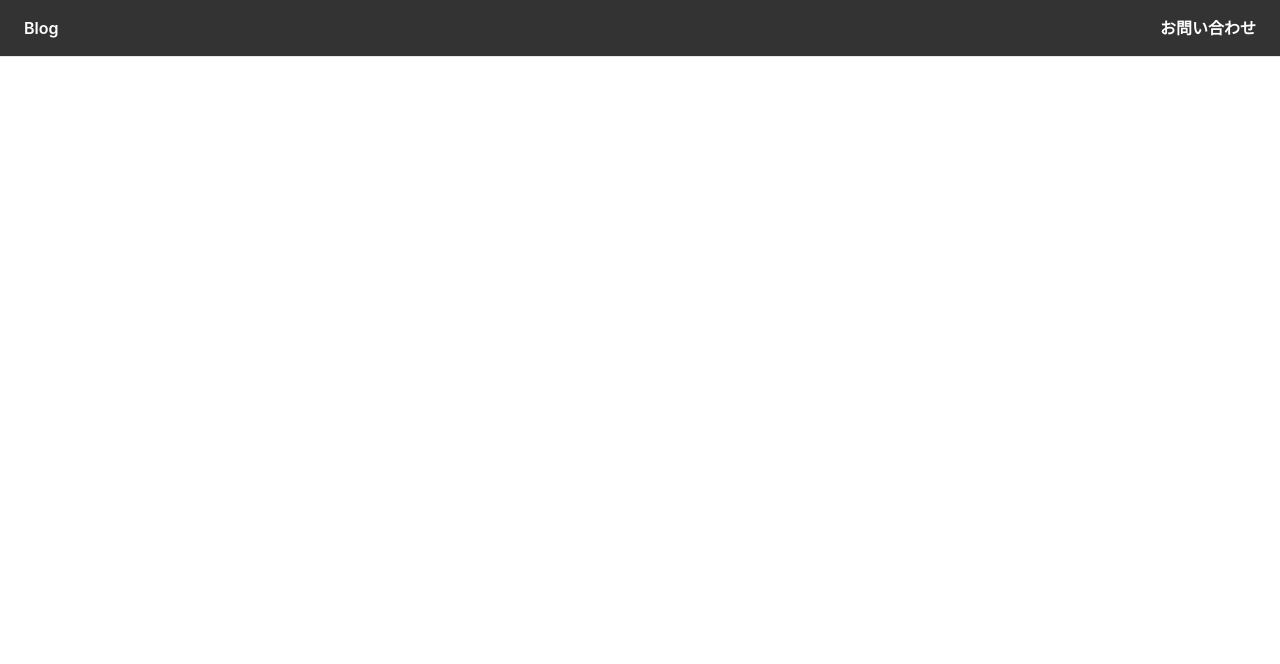
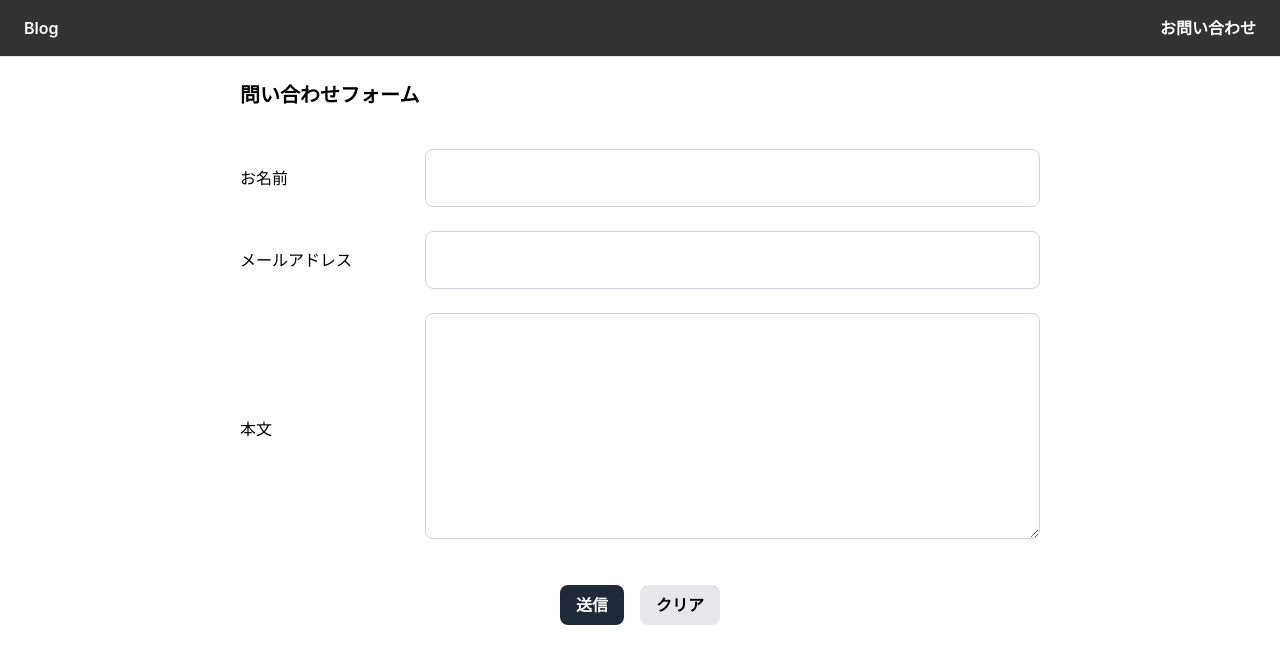
Before and after one commit to avid4303/test-project, a React (Vite) app: page /Notice in a window 1280 px wide. Before the commit this address had no page. Shown: the top 664 px of the page. Built offline with nearby package versions, Linux system fonts and the light colour scheme.

Commit message:
課題4の実装

```diff
--- a/src/App.jsx
+++ b/src/App.jsx
@@ -3,8 +3,7 @@ import AppRouter from "./router/AppRouter";
 
 export default function App(){
   return(
-    <div className="">
-      <Header />
+    <div>
       <AppRouter />
     </div>
   )
--- /dev/null
+++ b/src/api/NoticeApi.jsx
@@ -0,0 +1,18 @@
+import { API_BASE_URL } from "../constants";
+
+export const setNoticeApi = async (formData) => {
+  const res = await fetch(API_BASE_URL,{
+    method:"POST",
+    headers: {
+      "Content-Type": "application/json",
+    },
+    body: JSON.stringify(formData),
+  });
+
+  //404,500の判定
+  if(!res.ok){
+    throw new Error(res.status);
+  }
+
+  return res.json();
+};
--- a/src/components/button/Blog.jsx
+++ b/src/components/button/Blog.jsx
@@ -1,5 +1,9 @@
+import { Link } from "react-router-dom"
+
 export default function Blog(){
   return(
-    <a className="text-white no-underline font-semibold" href="/">Blog</a>
+    <div className="text-white no-underline font-semibold">
+      <Link to="/">Blog</Link>
+    </div>
   )
 }
--- a/src/components/button/Information.jsx
+++ b/src/components/button/Information.jsx
@@ -1,5 +1,9 @@
+import { Link } from "react-router-dom";
+
 export default function Information(){
   return(
-    <a className="text-white no-underline font-semibold">お問い合わせ</a>
-  );
+    <div className="text-white no-underline font-semibold" href="/">
+      <Link to="/Notice">お問い合わせ</Link>
+    </div>
+  )
 }
--- a/src/components/posts/ErrorMessage.jsx
+++ b/src/components/posts/ErrorMessage.jsx
@@ -3,7 +3,7 @@ import { Link } from "react-router-dom";
 
 export default function LoadingMessage(){
   return (
-    <div className="max-w-[800px] mx-auto pt-6 px-4 pb-12 flex flex-col gap-4">
+    <div className="pb-12 flex flex-col gap-4">
       <h1>記事が見つかりませんでした。</h1>
       <Link to="/" className="text-blue-600 no-underline font-semibold hover:underline">記事一覧へ戻る</Link>
     </div>
--- a/src/components/posts/Posts.jsx
+++ b/src/components/posts/Posts.jsx
@@ -1,12 +1,12 @@
 import { Outlet } from "react-router-dom";
 
-import PostsList from './PostsList';
 import Header from "../header/Header";
 
 export default function Posts(){
 
   return(
     <main>
+      <Header />
       <div className="max-w-[960px] mx-auto px-4 py-6">
         <Outlet />
       </div>
--- /dev/null
+++ b/src/constants.js
@@ -0,0 +1,2 @@
+export const API_BASE_URL =
+  'https://1hmfpsvto6.execute-api.ap-northeast-1.amazonaws.com/dev/contacts'
--- /dev/null
+++ b/src/pages/notice/Index.jsx
@@ -0,0 +1,191 @@
+import { useState } from "react";
+import { setNoticeApi } from "../../api/NoticeApi";
+
+export default function Notice(){
+
+  //フォーム入力値
+  const [formData, setFormData] = useState({
+    name:"",
+    email:"",
+    message:""
+  });
+
+  //バリデーションエラー
+  const [errors, setErrors] = useState({
+    name:"",
+    email:"",
+    message:""
+  });
+
+  //API通信の状態管理
+  const [isSubmitting, setIsSubmitting] = useState(false);
+
+  //入力値の更新
+  const handleChange = (e) => {
+    const { name, value } = e.target;
+
+    setFormData((prev) => ({//formDataの最新の状態を取得
+      ...prev,//現在のオブジェクトをコピー
+      [name]: value,//入力フォームの値に上書き
+    }));
+  };
+
+  //バリデーション
+  const valiData = () => {
+    const newErrors = {};
+
+    //name
+    if(!formData.name.trim()){
+      newErrors.name = "お名前は必須です。";
+    }else if(formData.name.length > 30){
+      newErrors.name = "30文字以内で入力してください。";
+    }
+
+    //email
+    if(!formData.email.trim()){
+      newErrors.email = "メールアドレスは必須です。";
+    }else if(!/^[^\s@]+@[^\s@]+\.[^\s@]+$/.test(formData.email)){
+      newErrors.email = "メールアドレスアドレスの形式が正しくありません。";
+    }
+
+    //message
+    if(!formData.message.trim()){
+      newErrors.message = "本文は必須です。";
+    }else if(formData.message.length > 500){
+      newErrors.message = "本文は500文字以内で入力してください。";
+    }
+
+    //newErrorsをsetErrorにセット
+    setErrors(newErrors);
+
+    //errorsに要素が存在すればfalse、存在しなければtrueを返す
+    return Object.keys(newErrors).length === 0;
+  };
+
+  //フォームのクリア
+  const handleClear = () => {
+    setFormData({
+      name:"",
+      email:"",
+      message:""
+    })
+  };
+
+  //送信処理
+  const handleSubmit = async (e) => {
+    e.preventDefault();
+    const isValid = valiData();
+
+    //バリデーションエラーの確認
+    if(!isValid) return;
+
+    //フォームの操作を不可
+    setIsSubmitting(true);
+
+    try{
+      //送信用API呼び出し
+      await setNoticeApi(formData);
+
+      //API送信後の正常終了した場合にアラートを表示しフォームをクリア
+      alert("送信しました");
+      handleClear();
+
+    }catch(error){
+      //API送信に失敗した場合
+      alert("送信に失敗しました");
+
+    }finally{
+      //API送信完了後にフォームの操作を可能にする
+      setIsSubmitting(false);
+    }
+  };
+
+  return(
+    <div>
+      <div className="max-w-200 mx-auto">
+        <h1 className="text-xl font-bold mb-10">問い合わせフォーム</h1>
+
+        <form onSubmit={handleSubmit}>
+          <fieldset disabled={isSubmitting}>
+            <div className="flex justify-between items-center mb-6">
+              <label htmlFor="name" className="w-60">お名前</label>
+              <div className="w-full">
+                <input
+                  id="name"
+                  name="name"
+                  className="border border-gray-300 rounded-lg p-4 w-full"
+                  type="text"
+                  value={formData.name}
+                  onChange={handleChange}
+                />
+
+                {errors.name && (
+                  <p className="text-red-500 mt-2">
+                    {errors.name}
+                  </p>
+                )}
+              </div>
+            </div>
+
+            <div className="flex justify-between items-center mb-6">
+              <label htmlFor="email" className="w-60">メールアドレス</label>
+              <div className="w-full">
+                <input
+                  id="email"
+                  name="email"
+                  className="border border-gray-300 rounded-lg p-4 w-full"
+                  type="email"
+                  value={formData.email}
+                  onChange={handleChange}
+                />
+
+                {errors.email && (
+                  <p className="text-red-500 mt-2">
+                    {errors.email}
+                  </p>
+                )}
+              </div>
+            </div>
+
+            <div className="flex justify-between items-center mb-6">
+              <label htmlFor="message" className="w-60">本文</label>
+              <div className="w-full">
+                <textarea
+                  id="message"
+                  name="message"
+                  rows="8"
+                  className="w-full border border-gray-300 rounded-lg p-4"
+                  value={formData.message}
+                  onChange={handleChange}
+                />
+
+                {errors.message && (
+                  <p className="text-red-500 mt-2">
+                    {errors.message}
+                  </p>
+                )}
+              </div>
+            </div>
+
+            <div className="flex justify-center mt-10">
+              <button
+                type="submit"
+                className="bg-gray-800 text-white font-bold py-2 px-4 rounded-lg mr-4"
+              >
+                送信
+              </button>
+              <button
+                type="button"
+                className="bg-gray-200 font-bold py-2 px-4 rounded-lg"
+                onClick={handleClear}
+              >
+                クリア
+              </button>
+            </div>
+          </fieldset>
+        </form>
+
+      </div>
+    </div>
+  );
+}
--- a/src/router/AppRouter.jsx
+++ b/src/router/AppRouter.jsx
@@ -3,14 +3,16 @@ import { Routes, Route } from 'react-router-dom';
 import Posts from '../components/posts/Posts';
 import PostsList from '../components/posts/PostsList';
 import PostDetailPage from '../pages/PostDetailPage';
+import Notice from '../pages/notice/Index';
 
 export default function AppRouter(){
   return(
     <Routes>
       <Route path="/" element={<Posts />}>
         <Route index element={<PostsList />}/>
+        <Route path="PostDetailPage/:id" element={<PostDetailPage />} />
+        <Route path="Notice" element={<Notice />} />
       </Route>
-      <Route path="/PostDetailPage/:id" element={<PostDetailPage />} />
     </Routes>
   );
 }
```
Also changed, not shown: src/pages/PostDetailPage/Index.jsx (+9 -9 lines), src/api/PostDetailApi.jsx (renamed from src/api/PostsDetailApi.jsx).
